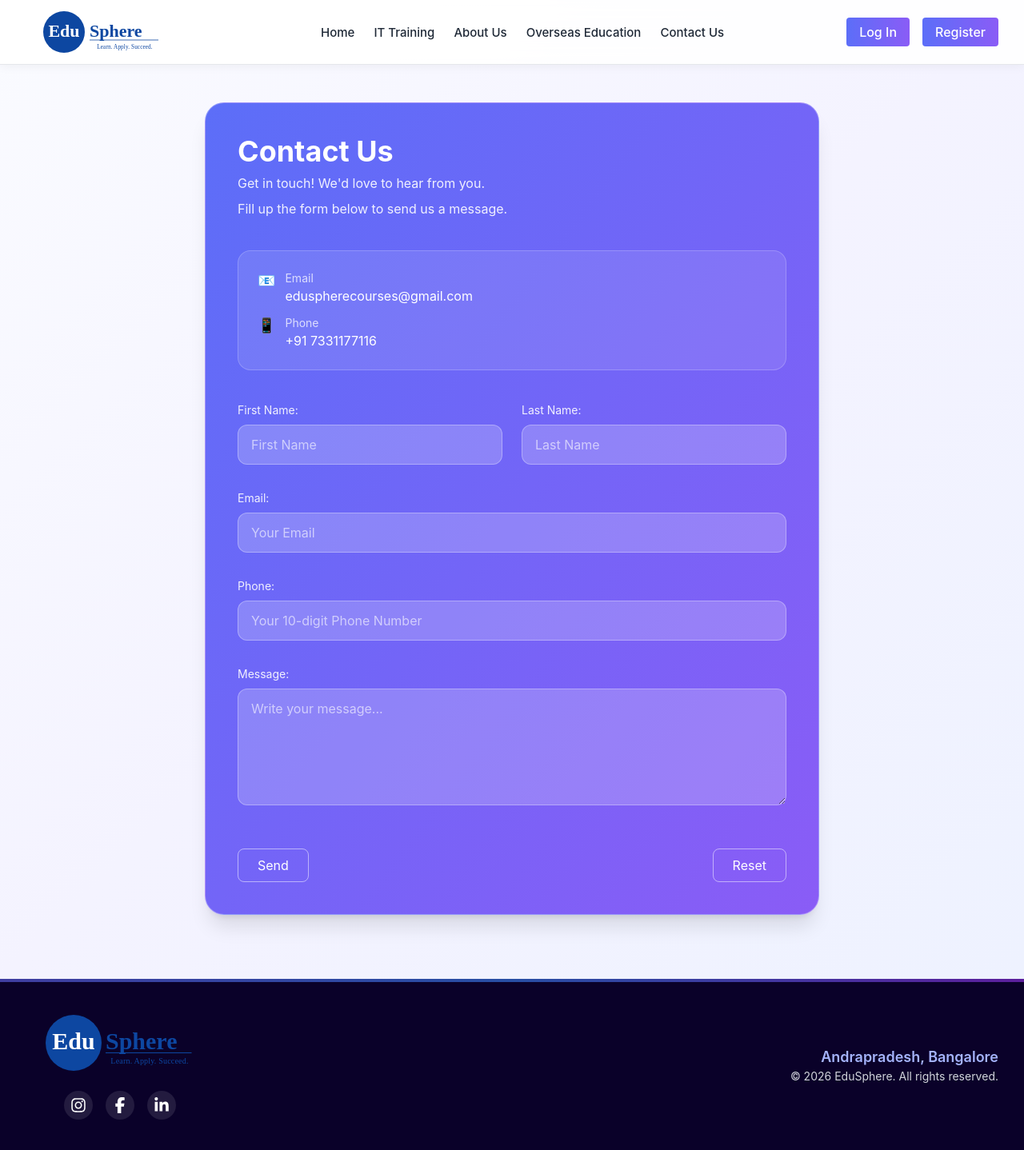
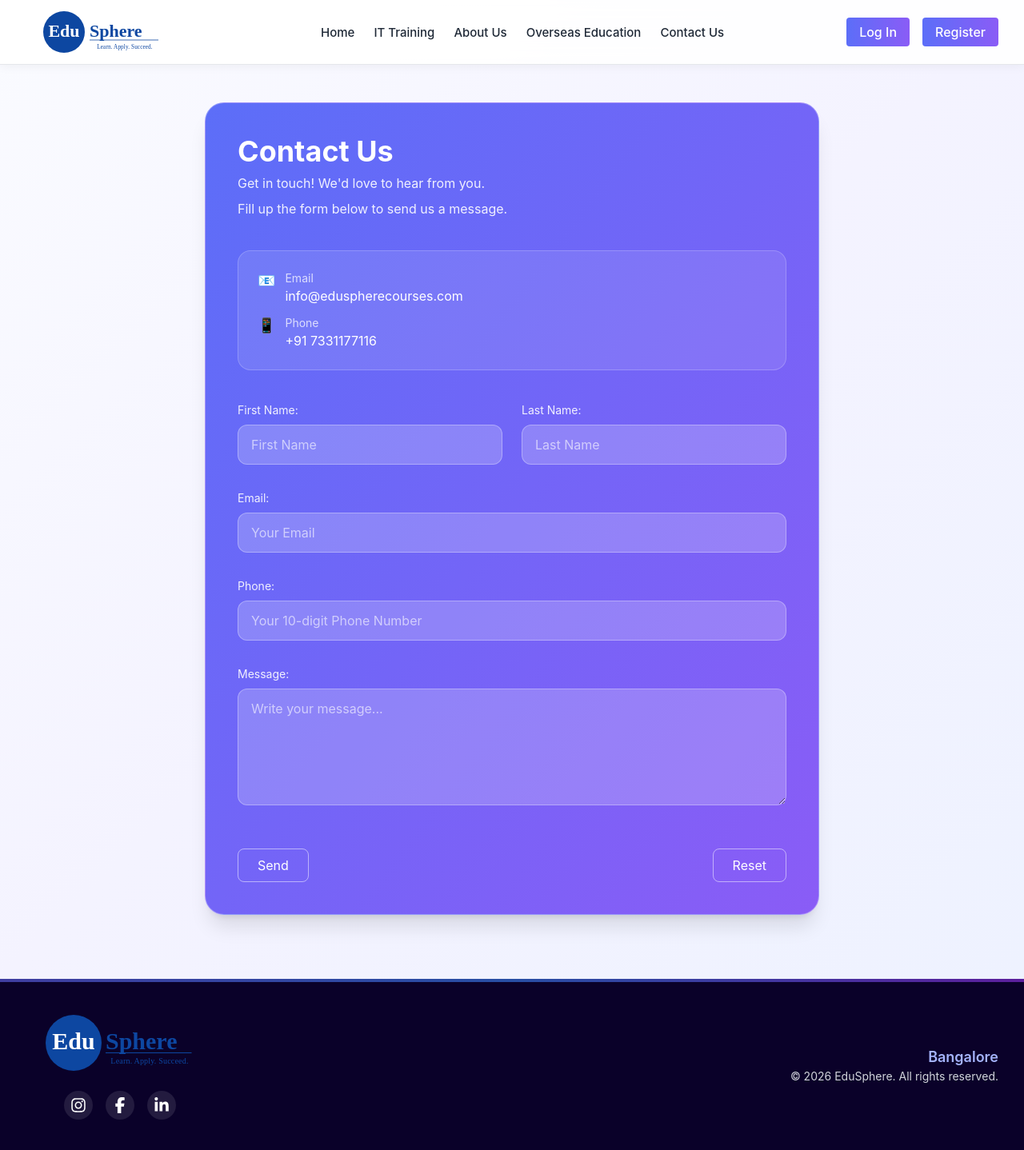
Before and after one commit to edusphere-coder/edu-site, a Next.js app: page /contact in a window 1280 px wide. Shown: the whole page at 80% size. Built offline with nearby package versions, Linux system fonts and the light colour scheme; no server answers.

Commit message:
Dubai added, email address changed, Andrapradesh removed.

```diff
--- a/app/components/Footer/Footer.tsx
+++ b/app/components/Footer/Footer.tsx
@@ -98,7 +98,7 @@ export default function Footer() {
 
         {/* ---------- RIGHT SECTION ---------- */}
         <div className="mt-10 md:mt-0 text-center lg:text-right">
-          <p className="text-lg font-semibold text-indigo-300">Andrapradesh, Bangalore</p>
+          <p className="text-lg font-semibold text-indigo-300">Bangalore</p>
           <p className="text-sm text-gray-300">
             © {currentYear} EduSphere. All rights reserved.
           </p>
--- a/app/contact/page.tsx
+++ b/app/contact/page.tsx
@@ -104,8 +104,8 @@ export default function ContactSection() {
               <span className="text-lg leading-none mt-1">📧</span>
               <div className="min-w-0 flex-1">
                 <p className="text-sm opacity-75">Email</p>
-                <a href="mailto:eduspherecourses@gmail.com" className="text-white hover:opacity-75 transition break-all">
-                  eduspherecourses@gmail.com
+                <a href="mailto:info@eduspherecourses.com" className="text-white hover:opacity-75 transition break-all">
+                  info@eduspherecourses.com
                 </a>
               </div>
             </div>
--- a/app/education/page.tsx
+++ b/app/education/page.tsx
@@ -77,6 +77,14 @@ const destinations: Destination[] = [
     id: 8,
     title: "Finland",
     image: "/assets/university/finland.png",
+    description: "Renowned for its high standard of living, welcoming immigration policies and competitive tuition rates for international students.",
+    highlights: ["PGWPP up to 3 years", "Easy Permanent Residency", "Vibrant Student Cities"],
+    universities: "Toronto, UBC, McGill, Waterloo",
+  },
+  {
+    id: 9,
+    title: "Dubai",
+    image: "/assets/university/dubai.png",
     description: "Renowned for its high standard of living, welcoming immigration policies and competitive tuition rates for international students.",
     highlights: ["PGWPP up to 3 years", "Easy Permanent Residency", "Vibrant Student Cities"],
     universities: "Toronto, UBC, McGill, Waterloo",
```
Also changed, not shown: public/assets/university/dubai.png (added).
